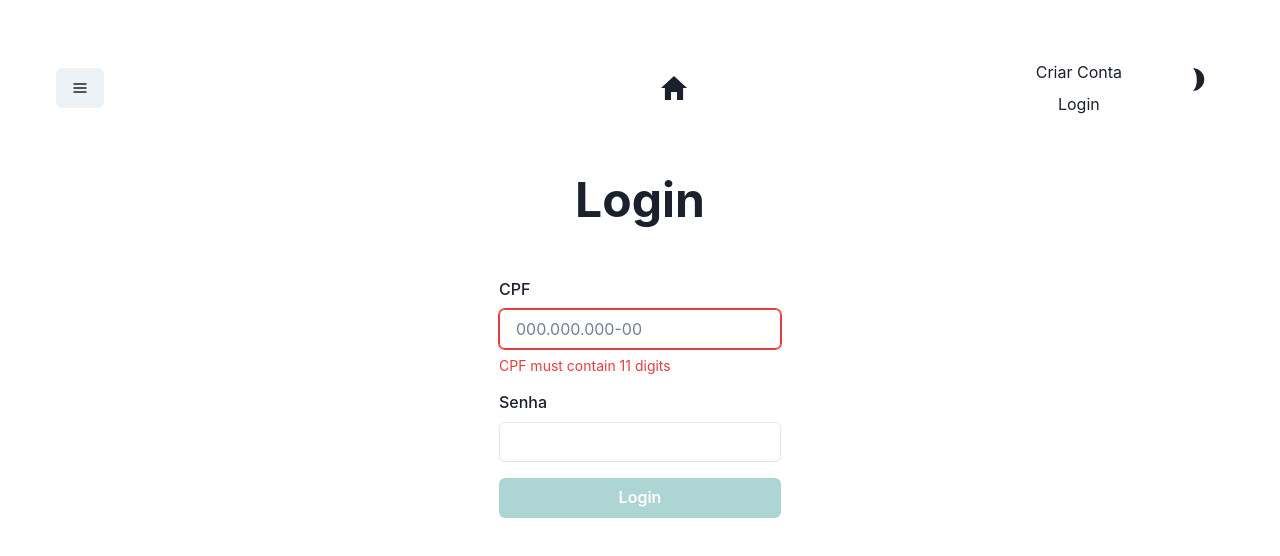
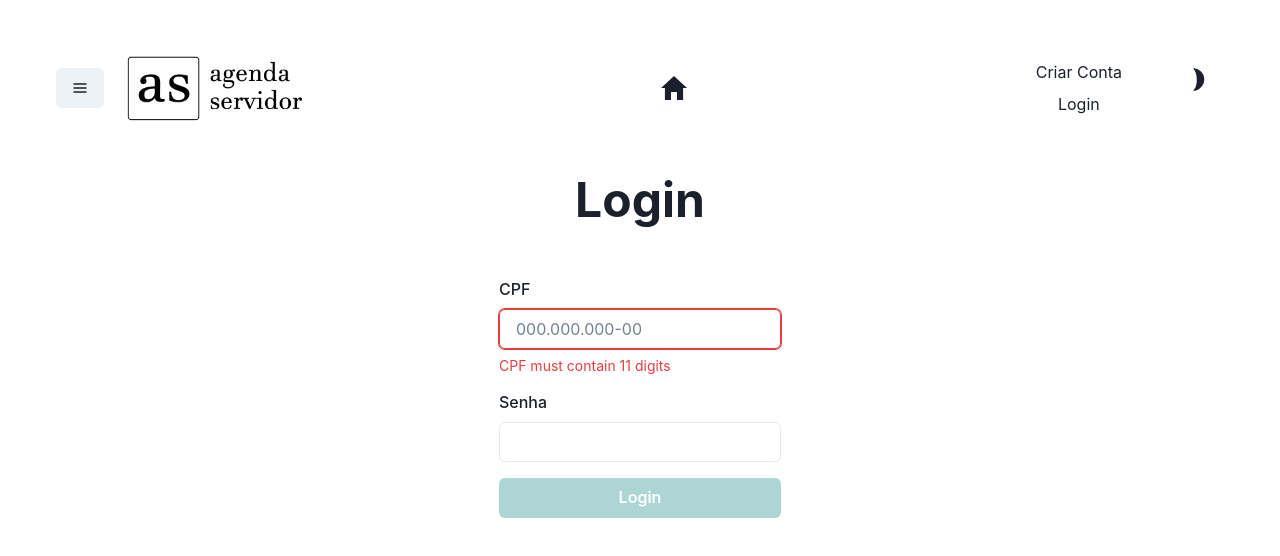
Before and after one commit to lsalatiel/agenda-servidor, a React (Vite) app in the folder frontend/: page /login in a window 1280 px wide. Shown: the top 556 px of the page. Built offline with nearby package versions, Linux system fonts and the light colour scheme.

Commit message:
add dark and ligth logo

```diff
--- a/frontend/src/components/Navbar.jsx
+++ b/frontend/src/components/Navbar.jsx
@@ -3,12 +3,12 @@ import {
     Flex,
     Button,
     HStack,
-    // Link,
     chakra,
     VStack,
     Text,
     useColorMode,
     Box,
+    useColorModeValue,
 } from "@chakra-ui/react";
 
 import { useState, useEffect } from "react";
@@ -24,7 +24,8 @@ import { getAccessToken } from "../utils/auth";
 import { clearAccessToken } from "../utils/auth";
 import { getUsername } from "../utils/auth";
 
-import logoImage from "../assets/logo.png";
+import logoImageDark from "../assets/logo-dark.png";
+import logoImageLight from "../assets/logo-light.png";
 
 function LoginStack() {
     const [name, setName] = useState(null);
@@ -82,8 +83,8 @@ function LoginStack() {
 
 export default function NavBar() {
     const { colorMode, toggleColorMode } = useColorMode();
-    // const bg = { light: "gray.100", dark: "gray.900" }
-    // const color = { light: "black", dark: "white" }
+
+    const logoImage = useColorModeValue(logoImageLight, logoImageDark);
 
     return (
         <chakra.header id="header">
```
Also changed, not shown: frontend/src/assets/logo-dark.png (renamed from frontend/src/assets/logo.png), frontend/src/assets/logo-light.png (added).
